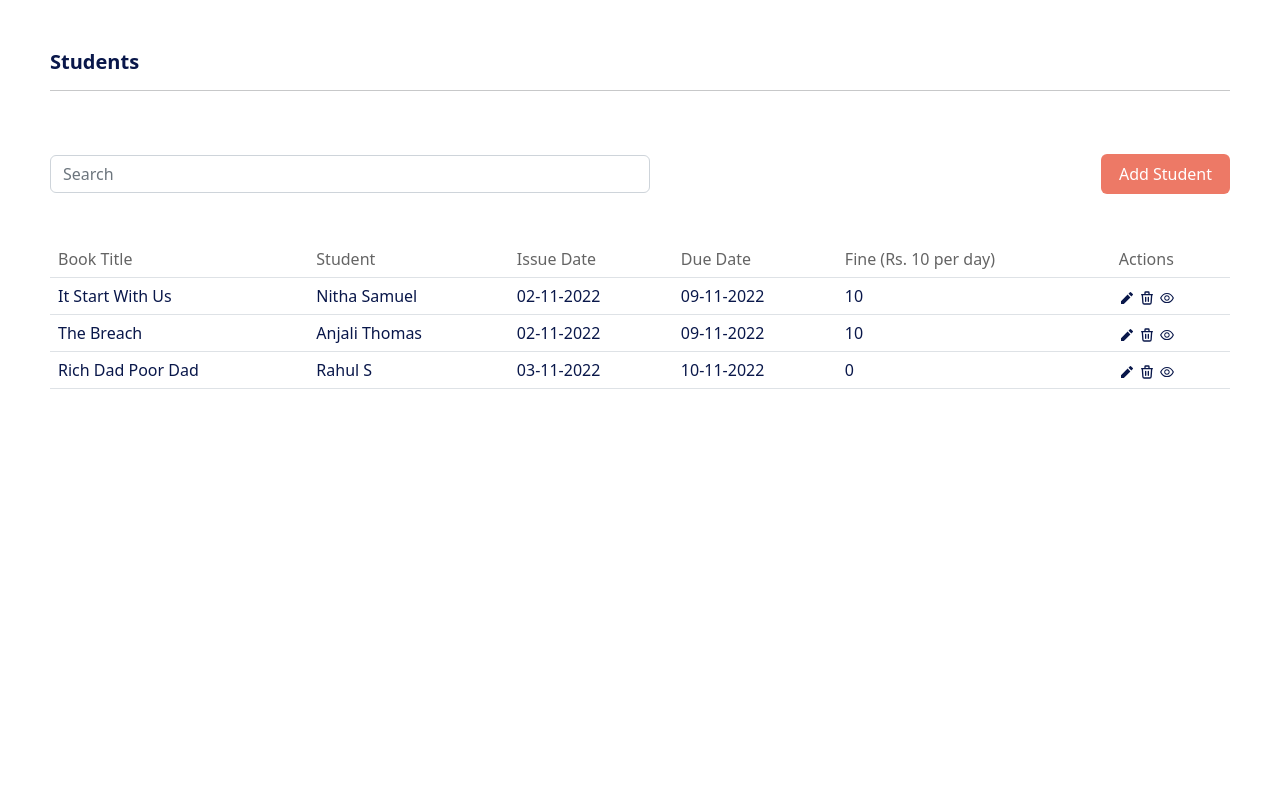
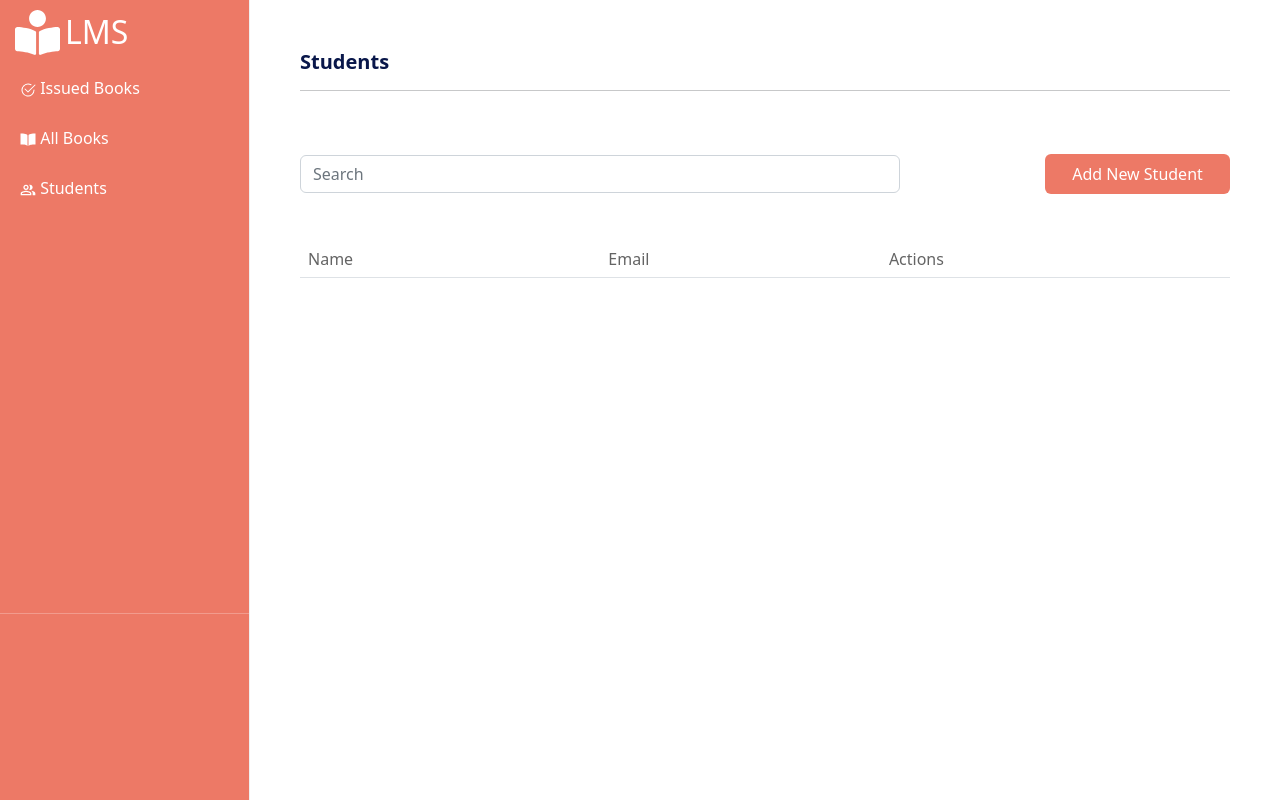
Before and after one commit to midhuns-aot/freshers-main-project-lms-, a React (Create React App) app in the folder lms/: page /students in a window 1280 px wide. Built offline with nearby package versions, Linux system fonts and the light colour scheme.

Commit message:
seventh commit

```diff
--- a/lms/src/App.js
+++ b/lms/src/App.js
@@ -1,28 +1,52 @@
 import Loginpage from './Components/LoginPage/Loginpage';
 import Issuedbooks from "./Components/IssuedBook/Issuedbooks";
-import Dashboard from './Components/Dashboard/dashboard';
 import Allbooks from './Components/Allbooks/Allbooks'
 import Students from './Components/Students/Students'
 import './App.css';
 import React from 'react';
 import {  Route, Routes} from 'react-router-dom';
 
+import { createContext, useState } from 'react';
+
+// import { tableContent } from "./Components/Allbooks/ModalForAddingBook"
+ const bookListContext  = createContext()
+ const issueBookListContext = createContext()
+ const studentListContext = createContext()
+
+
 function App() {
+
+  const [bookListArray, setBookListArray] = useState([])
+  const [issueBookListArray, setIissueBookListArray] = useState([])
+  const [studentListArray, setStudentlistArray] = useState([])
+
+
   return (
   <div>
       {/* <BrowserRouter> */}
+      {/* < tableContent> */}
+      <bookListContext.Provider value={[bookListArray, setBookListArray]}>
+        <issueBookListContext.Provider value={[issueBookListArray, setIissueBookListArray]}>
+          <studentListContext.Provider value={[studentListArray, setStudentlistArray]}>
         <Routes>
-        <Route path='/' element= {Loginpage()} />
-        <Route path='/isuuedbooks' element= {Issuedbooks()} />
-        <Route path='/dashboard' element= {Dashboard()} />
-        <Route path='/allbooks' element= {Allbooks()} />
-        <Route path='/students' element= {Students()} />
+        <Route path='/' element= { <Loginpage /> } />
+        <Route path='/isuuedbooks' element= { <Issuedbooks />} />
+        {/* <Route path='/dashboard' element= {<Dashboard />} /> */}
+        <Route path='/allbooks' element= { <Allbooks />} />
+        <Route path='/students' element= { <Students />} />
 
         </Routes>
+        </studentListContext.Provider>
+        </issueBookListContext.Provider>
+        </bookListContext.Provider>
       {/* </BrowserRouter> */}
+      {/* </tableContent> */}
     </div>
 
 
   );
 }
 export default App;
+export {bookListContext};
+export {studentListContext};
+export {issueBookListContext};
--- a/lms/src/Components/Allbooks/Allbooks.css
+++ b/lms/src/Components/Allbooks/Allbooks.css
@@ -5,6 +5,7 @@
 
   .container-Allbooks{
     padding: 50px;
+    width: 100%;
   }
 
   .header-of-issuedbooks{
--- a/lms/src/Components/Allbooks/Allbooks.js
+++ b/lms/src/Components/Allbooks/Allbooks.js
@@ -1,58 +1,64 @@
-import React from "react";
+import React, { useContext } from "react";
 import "./Allbooks.css";
 import Table from "react-bootstrap/Table";
 import { RiPencilFill } from "react-icons/ri";
 import { HiOutlineTrash } from "react-icons/hi";
 import ModaAddingBook from "./ModalForAddingBook";
+import Dashboard from "../Dashboard/dashboard";
+
+import { bookListContext } from "../../App";
 
 function Allbooks() {
+  const [bookListArray] = useContext(bookListContext);
   return (
+    <div className="d-flex">
+      <div>
+        <Dashboard />
+      </div>
 
       <div className="container-Allbooks">
         <p className="header-of-issuedbooks">All Books</p>
         <hr />
-        <div className="srch-cls"><input class="form-control my-5" style={{ width: "600px" }} type="search" placeholder="Search" aria-label="Search" />
-        <ModaAddingBook /></div>
+        <div className="srch-cls">
+          <input
+            className="form-control my-5"
+            style={{ width: "600px" }}
+            type="search"
+            placeholder="Search"
+            aria-label="Search"
+          />
+          <ModaAddingBook />
+        </div>
 
         <Table responsive>
           <thead>
             <tr>
               <th>Book Title</th>
-          <th>Student</th>
-          <th>Issue Date</th>
-          <th>Due Date</th>
-          <th>Fine (Rs. 10 per day) </th>
+              <th>Author</th>
+              <th>Language</th>
+              <th>Total Copies</th>
+              <th>Remaining</th>
               <th>Actions</th>
             </tr>
           </thead>
+          {bookListArray.map((item) => {
+            return (
               <tbody>
                 <tr>
-          <td>It Start With Us</td>
-          <td>Nitha Samuel</td>
-          <td>02-11-2022 </td>
-          <td>09-11-2022</td>
-          <td>10</td>
-          <td><RiPencilFill />  <HiOutlineTrash /></td>
-        </tr>
-        <tr>
-          <td>The Breach</td>
-        <td>Anjali Thomas</td>
-        <td>02-11-2022</td>
-        <td>09-11-2022</td>
-        <td>10</td>
-        <td><RiPencilFill />  <HiOutlineTrash /></td>
-        </tr>
-        <tr>
-          <td>Rich Dad Poor Dad</td>
-          <td>Rahul S</td>
-          <td>03-11-2022</td>
-          <td>10-11-2022</td>
-          <td>0</td>
-          <td><RiPencilFill />  <HiOutlineTrash /></td>
+                  <td>{item.name}</td>
+                  <td>{item.author}</td>
+                  <td>{item.language}</td>
+                  <td>{item.totalCopies}</td>
+                  <td>{item.remaining}</td>
+                  <td>
+                    <RiPencilFill /> <HiOutlineTrash />
+                  </td>
                 </tr>
               </tbody>
+            );
+          })}
         </Table>
-
+      </div>
     </div>
   );
 }
--- a/lms/src/Components/Dashboard/dashboard.js
+++ b/lms/src/Components/Dashboard/dashboard.js
@@ -8,7 +8,7 @@ import { IoBookSharp } from "react-icons/io5";
 import { MdOutlinePeopleAlt } from "react-icons/md";
 import { BsCheck2Circle } from "react-icons/bs";
 
-function dashboard() {
+function Dashboard() {
   return (
     <div >
           <div>
@@ -31,4 +31,4 @@ function dashboard() {
   )
 }
 
-export default dashboard
+export default Dashboard;
--- a/lms/src/Components/IssuedBook/Issuedbook.css
+++ b/lms/src/Components/IssuedBook/Issuedbook.css
@@ -5,6 +5,7 @@
 
 .container-issuebooks {
   padding: 50px;
+  width: 100%;
 }
 
 .header-of-issuedbooks {
--- a/lms/src/Components/IssuedBook/Issuedbooks.js
+++ b/lms/src/Components/IssuedBook/Issuedbooks.js
@@ -1,16 +1,25 @@
-import React from "react";
+import React, { useContext } from "react";
 import "./Issuedbook.css";
 import Table from "react-bootstrap/Table";
 import ModalIssueBook from "./ModalForIssueBooks";
 import { MdAssignmentReturn } from "react-icons/md";
+import Dashboard from "../Dashboard/dashboard";
+
+import { issueBookListContext } from '../../App'
 
 function Issuedbooks() {
+
+  const [issueBookListArray] =useContext(issueBookListContext)
+
   return (
-
+    <div className="d-flex">
+  <div>
+    <Dashboard />
+  </div>
     <div className="container-issuebooks">
         <p className="header-of-issuedbooks">Issued Books</p>
         <hr />
-        <div className="srch-cls"><input class="form-control my-5" style={{ width: "600px" }} type="search" placeholder="Search" aria-label="Search" />
+        <div className="srch-cls"><input className="form-control my-5" style={{ width: "600px" }} type="search" placeholder="Search" aria-label="Search" />
         <ModalIssueBook /></div>
 
     <Table responsive>
@@ -24,34 +33,23 @@ function Issuedbooks() {
           <th>Actions</th>
         </tr>
       </thead>
+      {issueBookListArray.map((item) => {
+            return (
       <tbody>
         <tr>
-          <td>It Start With Us</td>
-          <td>Nitha Samuel</td>
-          <td>02-11-2022 </td>
-          <td>09-11-2022</td>
+          <td>{item.bookTitle}</td>
+          <td>{item.student}</td>
+          <td>{item.issueDate}</td>
+          <td>{item.dueDate}</td>
           <td>10</td>
           <td><MdAssignmentReturn /></td>
         </tr>
-        <tr>
-          <td>The Breach</td>
-        <td>Anjali Thomas</td>
-        <td>02-11-2022</td>
-        <td>09-11-2022</td>
-        <td>10</td>
-        <td><MdAssignmentReturn /></td>
-        </tr>
-        <tr>
-          <td>Rich Dad Poor Dad</td>
-          <td>Rahul S</td>
-          <td>03-11-2022</td>
-          <td>10-11-2022</td>
-          <td>0</td>
-          <td><MdAssignmentReturn /></td>
-        </tr>
       </tbody>
+      );
+    })}
     </Table>
 
+    </div>
     </div>
   );
 }
--- a/lms/src/Components/Students/ModalForStudent.js
+++ b/lms/src/Components/Students/ModalForStudent.js
@@ -1,7 +1,8 @@
-import React, { useState } from "react";
+import React, { useState, useContext } from "react";
 import Button from "react-bootstrap/Button";
 import Form from "react-bootstrap/Form";
 import Modal from "react-bootstrap/Modal";
+import { studentListContext } from '../../App';
 
 function ModalForStudents() {
   const [show, setShow] = useState(false);
@@ -9,10 +10,33 @@ function ModalForStudents() {
   const handleClose = () => setShow(false);
   const handleShow = () => setShow(true);
 
+  const [studentListArray, setStudentlistArray] = useContext(studentListContext)
+
+
+  const [student, setStudent] = useState([
+    {
+      id: "",
+      name:"",
+      email: ""
+    }
+  ]);
+
+  const handleSubmit = () => {
+    console.log("clicked")
+    const newStudent =  {
+      id: new Date().getTime().toString(),
+      name :student.name,
+      email:student.email
+    };
+    setStudentlistArray([...studentListArray, newStudent]);
+    setStudent("");
+    console.log(newStudent);
+  };
+
   return (
     <>
       <Button className="issuedbook-btn" variant="primary" onClick={handleShow}>
-        Add Student
+        Add New Student
       </Button>
 
       <Modal show={show} onHide={handleClose}>
@@ -23,19 +47,28 @@ function ModalForStudents() {
           <Form>
             <Form.Group className="mb-3" controlId="exampleForm.ControlInput1">
               <Form.Label>Name</Form.Label>
-              <Form.Control type="text" placeholder="Select Book" autoFocus />
+              <Form.Control type="text"
+               placeholder="Eg: John Doe"
+               value={student.name}
+               required onChange={(e) => setStudent({ ...student, name: e.target.value })}
+               autoFocus />
             </Form.Group>
             <Form.Group className="mb-3" controlId="exampleForm.ControlInput1">
               <Form.Label>Email</Form.Label>
-              <Form.Control type="Email" placeholder="Select Student" />
+              <Form.Control type="Email"
+              placeholder="Eg: johndoe@gmail.com"
+              value={student.email}
+              required onChange={(e) => setStudent({ ...student, email: e.target.value })}
+              />
             </Form.Group>
             <Form.Group className="mb-3" controlId="exampleForm.ControlInput1">
               <Form.Label>Password</Form.Label>
-              <Form.Control type="password" placeholder="Select Book" />
+              <Form.Control type="password"
+               placeholder="******" />
             </Form.Group>
             <Form.Group className="mb-3" controlId="exampleForm.ControlInput1">
               <Form.Label>Conform Password</Form.Label>
-              <Form.Control type="password" placeholder="Select Book" />
+              <Form.Control type="password" placeholder="******" />
             </Form.Group>
           </Form>
         </Modal.Body>
@@ -50,7 +83,10 @@ function ModalForStudents() {
           <Button
             className="modal-buttons2"
             variant="primary"
-            onClick={handleClose}
+            onClick={() => {
+              handleClose();
+              handleSubmit();
+            }}
           >
             Add Student
           </Button>
--- a/lms/src/Components/Students/Students.css
+++ b/lms/src/Components/Students/Students.css
@@ -5,6 +5,7 @@
 
 .container-students {
   padding: 50px;
+  width: 100%;
 }
 
 .header-of-students {
@@ -49,3 +50,21 @@
   justify-content: space-between;
   align-items: center;
 }
+
+.issuedbook-btn {
+  display: flex;
+  flex-direction: row;
+  justify-content: center;
+  align-items: center;
+  padding: 10px 20px;
+  gap: 10px;
+
+
+  width: 185px;
+  height: 40px;
+  left: 1191px;
+  top: 116px;
+
+  background: #ed7966;
+  border-radius: 5px;
+}
--- a/lms/src/Components/Students/Students.js
+++ b/lms/src/Components/Students/Students.js
@@ -1,60 +1,65 @@
-import React from "react";
+import React, { useContext } from "react";
 import "./Students.css";
+
 import Table from "react-bootstrap/Table";
+
 import { RiPencilFill } from "react-icons/ri";
 import { HiOutlineTrash } from "react-icons/hi";
 import { AiOutlineEye } from "react-icons/ai";
+
 import ModalForStudents from "./ModalForStudent";
+import Dashboard from "../Dashboard/dashboard";
+
+import { studentListContext } from '../../App';
 
 
 function Students() {
+
+  const [studentListArray] = useContext(studentListContext)
+
   return (
+    <div className="d-flex">
+      <div>
+      <Dashboard />
+      </div>
 
       <div className="container-students">
         <p className="header-of-students">Students</p>
         <hr />
-        <div className="srch-cls"><input class="form-control my-5" style={{ width: "600px" }} type="search" placeholder="Search" aria-label="Search" />
-        <ModalForStudents /></div>
+        <div className="srch-cls">
+          <input
+            className="form-control my-5"
+            style={{ width: "600px" }}
+            type="search"
+            placeholder="Search"
+            aria-label="Search"
+          />
+          <ModalForStudents />
+        </div>
 
         <Table responsive>
           <thead>
             <tr>
-          <th>Book Title</th>
-          <th>Student</th>
-          <th>Issue Date</th>
-          <th>Due Date</th>
-          <th>Fine (Rs. 10 per day) </th>
+              <th>Name</th>
+              <th>Email</th>
               <th>Actions</th>
             </tr>
           </thead>
+          {studentListArray.map((item) => {
+            return (
           <tbody>
             <tr>
-          <td>It Start With Us</td>
-          <td>Nitha Samuel</td>
-          <td>02-11-2022 </td>
-          <td>09-11-2022</td>
-          <td>10</td>
-          <td><RiPencilFill />  <HiOutlineTrash /> <AiOutlineEye /></td>
-        </tr>
-        <tr>
-          <td>The Breach</td>
-        <td>Anjali Thomas</td>
-        <td>02-11-2022</td>
-        <td>09-11-2022</td>
-        <td>10</td>
-        <td><RiPencilFill />  <HiOutlineTrash /> <AiOutlineEye /></td>
-        </tr>
-        <tr>
-          <td>Rich Dad Poor Dad</td>
-          <td>Rahul S</td>
-          <td>03-11-2022</td>
-          <td>10-11-2022</td>
-          <td>0</td>
-          <td><RiPencilFill />  <HiOutlineTrash /> <AiOutlineEye /></td>
+              <td>{item.name}</td>
+              <td>{item.email}</td>
+              <td>
+                <RiPencilFill /> <HiOutlineTrash /> <AiOutlineEye />
+              </td>
             </tr>
           </tbody>
+          );
+        })}
         </Table>
-
+      </div>
     </div>
   );
 }
```
Also changed, not shown: lms/src/Components/Allbooks/ModalForAddingBook.js (+97 -26 lines), lms/src/Components/IssuedBook/ModalForIssueBooks.js (+55 -6 lines), lms/src/Components/LoginPage/Loginpage.js (+9 -4 lines), lms/src/Images/Mainlogo-white-fill.png (added). Lines whose indentation alone changed are shown as unchanged.
